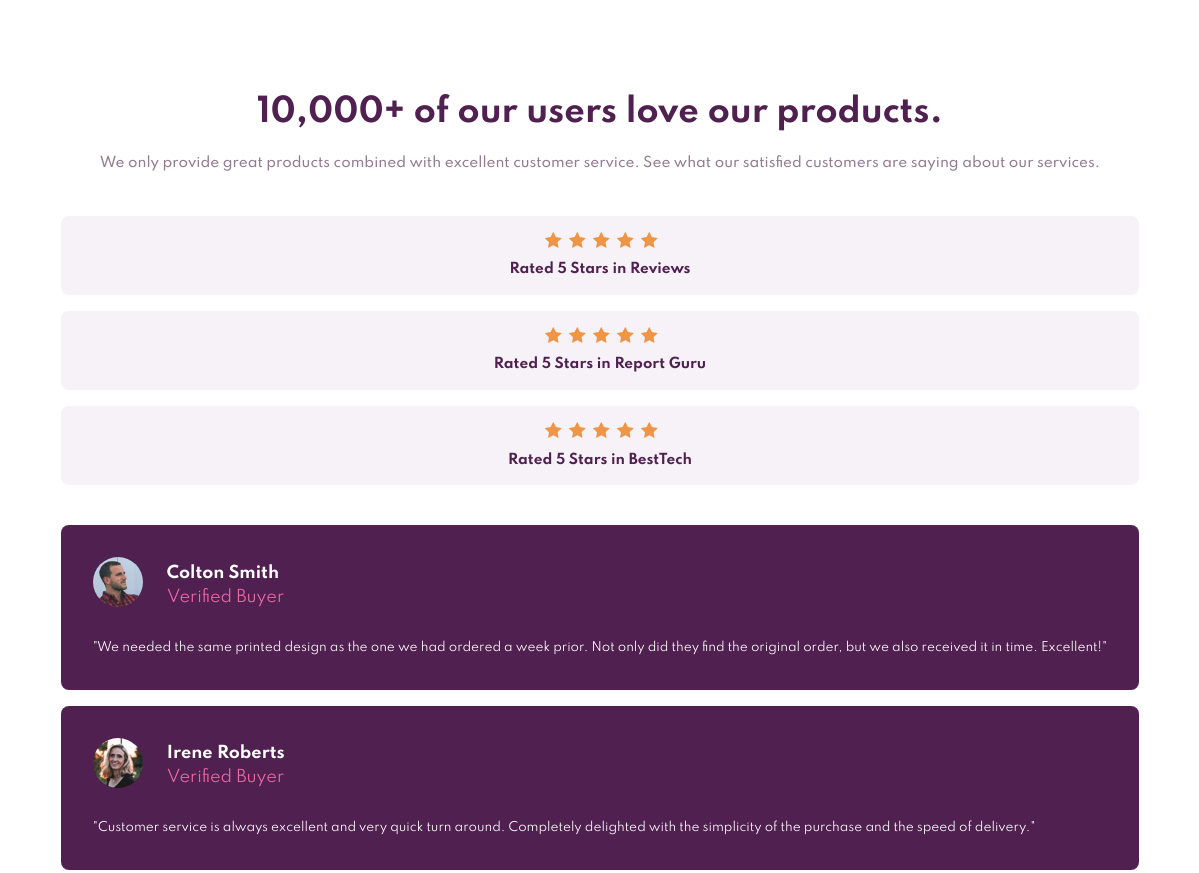
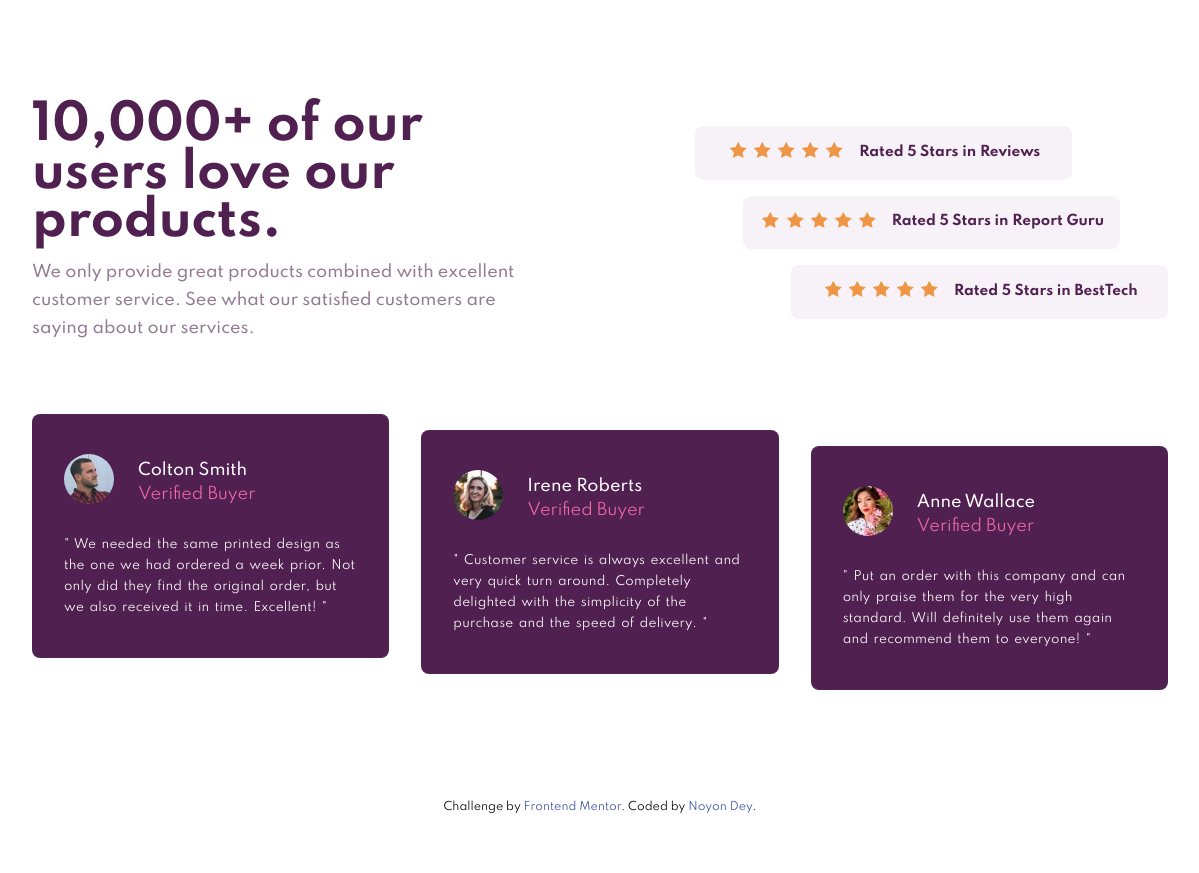
Before and after one commit to noyondey1/social_proof_section, a plain HTML site: page index.html in a window 1536 px wide. Shown: the top 873 px of the page, without its empty margins (168-1367 px from the left). After the commit the page ends 830 px from the top, so only its background shows below. Drawn offline with Linux system fonts and the light colour scheme.

Commit message:
desktop design has been completed

```diff
--- a/index.html
+++ b/index.html
@@ -19,7 +19,7 @@
         See what our satisfied customers are saying about our services.</p>
     </div>
     <div class="middle">
-      <div class="rating">
+      <div class="rating one">
         <div class="star">
           <img src="./images/icon-star.svg" alt="">
           <img src="./images/icon-star.svg" alt="">
@@ -31,7 +31,7 @@
           Rated 5 Stars in Reviews
         </div>
       </div>
-      <div class="rating">
+      <div class="rating two">
         <div class="star">
           <img src="./images/icon-star.svg" alt="">
           <img src="./images/icon-star.svg" alt="">
@@ -43,7 +43,7 @@
           Rated 5 Stars in Report Guru
         </div>
       </div>
-      <div class="rating">
+      <div class="rating three">
         <div class="star">
           <img src="./images/icon-star.svg" alt="">
           <img src="./images/icon-star.svg" alt="">
@@ -57,7 +57,7 @@
       </div>
       </div>
     <div class="lower">
-      <div class="card">
+      <div class="card down_one">
         <div class="title">
           <div class="image">
             <img src="./images/image-colton.jpg" alt="">
@@ -68,12 +68,11 @@
           </div>
         </div>
         <div class="info">
-          <p>"We needed the same printed design as the one we had ordered a week prior.
-            Not only did they find the original order, but we also received it in time.
-            Excellent!"</p>
+          <p>" We needed the same printed design as the one we had ordered a week prior.
+            Not only did they find the original order, but we also received it in time. Excellent! "</p>
         </div>
       </div>
-      <div class="card">
+      <div class="card down_two">
         <div class="title">
           <div class="image">
             <img src="./images/image-irene.jpg" alt="">
@@ -84,11 +83,11 @@
           </div>
         </div>
         <div class="info">
-          <p>"Customer service is always excellent and very quick turn around. Completely
-            delighted with the simplicity of the purchase and the speed of delivery."</p>
+          <p>" Customer service is always excellent and very quick turn around. Completely
+            delighted with the simplicity of the purchase and the speed of delivery. "</p>
         </div>
       </div>
-      <div class="card">
+      <div class="card down_three">
         <div class="title">
           <div class="image">
             <img src="./images/image-anne.jpg" alt="">
@@ -99,8 +98,8 @@
           </div>
         </div>
         <div class="info">
-          <p>"Put an order with this company and can only praise them for the very high
-            standard. Will definitely use them again and recommend them to everyone!"</p>
+          <p>" Put an order with this company and can only praise them for the very high
+            standard. Will definitely use them again and recommend them to everyone! "</p>
         </div>
       </div>
     </div>
--- a/style.css
+++ b/style.css
@@ -61,6 +61,8 @@ body {
     background-color: var(--ltgraymagenta);
     padding: 1rem;
     border-radius: 0.5rem;
+    display: flex;
+    flex-direction: column;
 }
 
 .rating .star {
@@ -114,7 +116,7 @@ body {
 
 .name h3 {
     color: var(--white);
-    font-weight: 700;
+    font-weight: 500;
     font-size: 1rem;
     padding-bottom: 0.2rem;
 }
@@ -144,3 +146,79 @@ body {
     color: hsl(228, 45%, 44%);
     text-decoration: none;
 }
+
+@media screen and (min-width: 1440px) {
+    .container {
+        grid-template-columns: repeat(3, 1fr);
+        grid-template-rows: repeat(2, auto);
+        max-width: 1200px;
+        margin: 0 auto;
+        min-height: 100vh;
+    }
+
+    .upper {
+        grid-column: 1 / 3;
+        text-align: start;
+    }
+
+    .upper h1 {
+        font-size: 3rem;
+        padding-bottom: 0.75rem;
+        max-width: 400px;
+    }
+
+    .upper p {
+        font-size: 1rem;
+        max-width: 500px;
+    }
+
+    .middle {
+        gap: 1rem;
+        align-self: center;
+        justify-self: end;
+    }
+
+    .middle .one{
+        transform: translateX(-6rem);
+    }
+    .middle .two{
+        transform: translateX(-3rem);
+    }
+
+    .rating {
+        flex-direction: row;
+        justify-content: center;
+        align-items: center;
+    }
+
+    .rating .star {
+        padding-right: 1rem;
+        padding-bottom: 0;
+    }
+
+    .card{
+        padding: 2.5rem 2rem;
+    }
+
+    .card .info{
+        font-size: 0.75rem;
+        letter-spacing: 0.2px;
+        word-spacing: 2px;
+    }
+
+    .lower {
+        grid-column: 1 / -1;
+        grid-template-columns: repeat(3, 1fr);
+        gap: 2rem;
+        padding-top: 2rem;
+    }
+
+    .lower .down_two {
+        transform: translateY(1rem);
+    }
+
+    .lower .down_three {
+        transform: translateY(2rem);
+    }
+
+}
```
